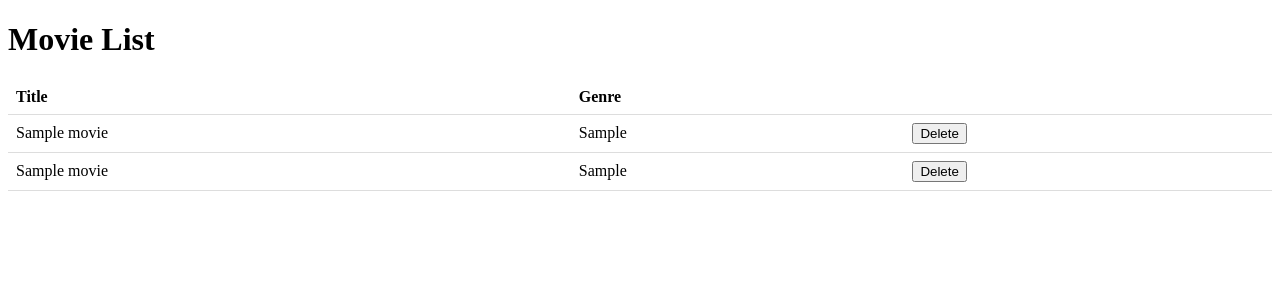
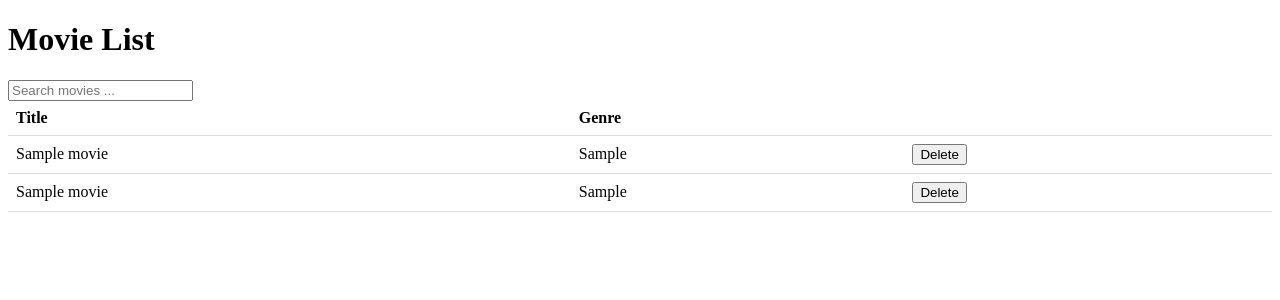
Before and after one commit to bbelderbos/htmx-demo, a Django app: page / in a window 1280 px wide. Shown: the top 300 px of the page. Run offline with Django 4.2, Linux system fonts and the light colour scheme; tables that the repository leaves empty hold one stand-in row (values such as "Sample post"); data that the repository does not hold is empty; some libraries are stand-ins or nearby versions.

Commit message:
added search

```diff
--- a/movies/templates/movies/movie_list.html
+++ b/movies/templates/movies/movie_list.html
@@ -21,6 +21,13 @@
 </head>
 <body hx-headers='{"X-CSRFToken": "{{ csrf_token }}"}'>
     <h1>Movie List</h1>
+    <input class="form-control" type="search"
+       name="search" placeholder="Search movies ..."
+       hx-post="/search"
+       hx-trigger="keyup changed delay:500ms, search"
+       hx-target="#search-results"
+       hx-indicator=".htmx-indicator">
+
     <table>
         <thead>
             <tr>
@@ -29,18 +36,8 @@
                 <th></th>
             </tr>
         </thead>
-        <tbody hx-target="closest tr" hx-swap="outerHTML swap:1s">
-            {% for movie in movies %}
-              {% if forloop.last %}
-                <tr hx-get="/movies?page=1" hx-trigger="revealed" hx-swap="afterend">
-              {% else %}
-                <tr>
-              {% endif %}
-                <td>{{ movie.title }}</td>
-                <td>{{ movie.genre }}</td>
-                {% include "movies/_delete.html" %}
-              </tr>
-            {% endfor %}
+        <tbody hx-target="closest tr" hx-swap="outerHTML swap:1s" id="search-results">
+          {% include 'movies/_movies.html' %}
         </tbody>
     </table>
 </body>
--- a/movies/urls.py
+++ b/movies/urls.py
@@ -6,5 +6,6 @@ app_name = 'movies'
 urlpatterns = [
     path('', views.movie_list, name='movie_list'),
     path('movies', views.get_more_movies, name='get_more_movies'),
+    path('search', views.search_movies, name='search_movies'),
     path('<int:pk>/delete', views.delete_movie, name='delete_movie'),
 ]
--- a/movies/views.py
+++ b/movies/views.py
@@ -8,7 +8,11 @@ NUMBER_MOVIES_PER_PAGE = 20
 
 def movie_list(request):
     movies = Movie.objects.all()[:NUMBER_MOVIES_PER_PAGE]
-    return render(request, 'movies/movie_list.html', {'movies': movies})
+    context = {
+        'movies': movies,
+        'next_page': 1,
+    }
+    return render(request, 'movies/movie_list.html', context)
 
 
 def get_more_movies(request):
@@ -40,3 +44,12 @@ def delete_movie(request, pk):
     else:
         movie.delete()
     return HttpResponse(status=200)
+
+
+def search_movies(request):
+    search = request.POST.get('search', '')
+    if search:
+        movies = Movie.objects.filter(title__icontains=search)
+    else:
+        movies = Movie.objects.all()[:NUMBER_MOVIES_PER_PAGE]
+    return render(request, 'movies/_movies.html', {'movies': movies})
```
